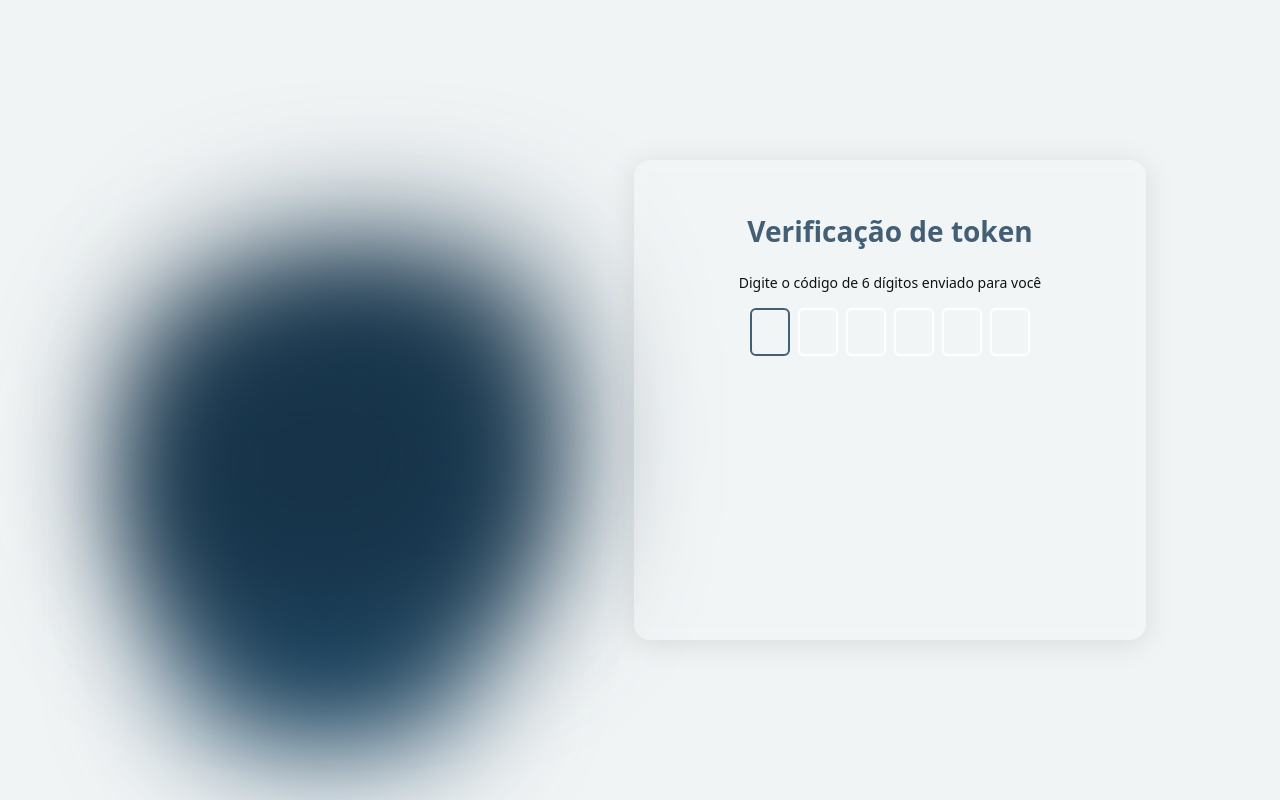
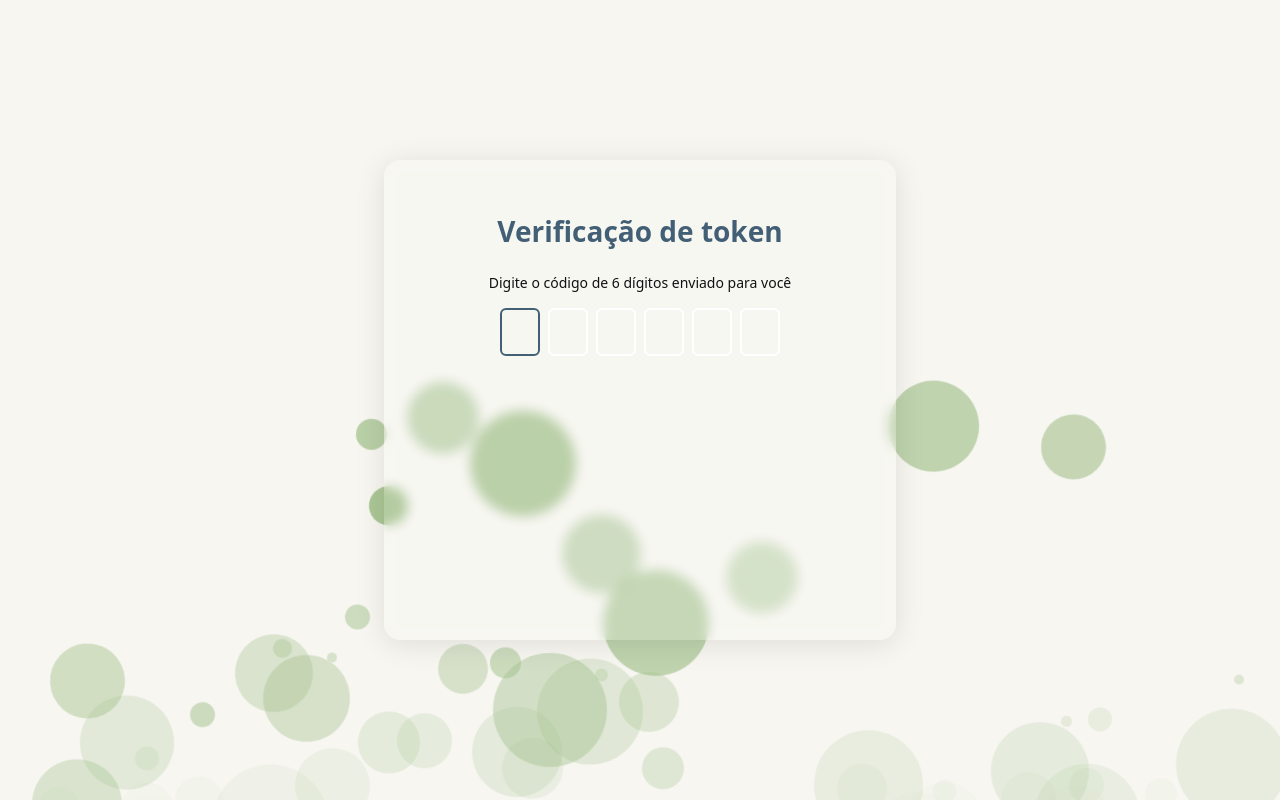
Before and after one commit to Stheffane/auth-mfa-frontend, a React (Vite) app: page /mfa in a window 1280 px wide. Built offline with nearby package versions, Linux system fonts and the light colour scheme.

Commit message:
style(ui): add animated background to auth layout

```diff
--- /dev/null
+++ b/src/shared/components/AnimatedSquares/index.tsx
@@ -0,0 +1,50 @@
+import { useState } from "react";
+import { Square, SquaresWrapper } from "./styles";
+
+type SquareData = {
+  id: number;
+  size: number;
+  left: number;
+  delay: number;
+  duration: number;
+  timing: string;
+};
+
+const random = (min: number, max: number) =>
+  Math.random() * (max - min) + min;
+
+function generateSquares(amount: number): SquareData[] {
+  return Array.from({ length: amount }).map((_, index) => {
+    const size = Math.floor(random(10, 120));
+
+    return {
+      id: index,
+      size,
+      left: random(1, 99),
+      delay: random(0.1, 5),
+      duration: random(12, 24),
+      timing: `cubic-bezier(${Math.random()}, ${Math.random()}, ${Math.random()}, ${Math.random()})`,
+    };
+  });
+}
+
+export function AnimatedSquares() {
+  const [squares] = useState<SquareData[]>(() =>
+    generateSquares(51)
+  );
+
+  return (
+    <SquaresWrapper aria-hidden>
+      {squares.map(square => (
+        <Square
+          key={square.id}
+          $size={square.size}
+          $left={square.left}
+          $delay={square.delay}
+          $duration={square.duration}
+          $timing={square.timing}
+        />
+      ))}
+    </SquaresWrapper>
+  );
+}
--- /dev/null
+++ b/src/shared/components/AnimatedSquares/styles.ts
@@ -0,0 +1,53 @@
+import styled, { keyframes } from "styled-components";
+
+const up = keyframes`
+  from {
+    opacity: 0;
+    transform: translateY(0);
+  }
+  50% {
+    opacity: 1;
+  }
+  to {
+    opacity: 0;
+    transform: translateY(-800px) rotate(960deg);
+  }
+`;
+
+export const SquaresWrapper = styled.ul`
+  position: absolute;
+  inset: 0;
+  list-style: none;
+  margin: 0;
+  padding: 0;
+  overflow: hidden;
+  z-index: 0;
+  background-color: #F7F6F1;
+`;
+
+type SquareProps = {
+  $size: number;
+  $left: number;
+  $delay: number;
+  $duration: number;
+  $timing: string;
+};
+
+export const Square = styled.li<SquareProps>`
+  position: absolute;
+  bottom: ${({ $size }) => `-${$size}px`};
+  left: ${({ $left }) => `${$left}%`};
+
+  width: ${({ $size }) => `${$size}px`};
+  height: ${({ $size }) => `${$size}px`};
+
+  background-color: #a1c08a; //rgba(255, 255, 255, 0.2);
+  border-radius: 100%;
+
+  animation-name: ${up};
+  animation-iteration-count: infinite;
+  animation-direction: alternate;
+  animation-delay: ${({ $delay }) => `${$delay}s`};
+  animation-duration: ${({ $duration }) => `${$duration}s`};
+  animation-timing-function: ${({ $timing }) => $timing};
+`;
--- a/src/shared/components/PageBody/index.tsx
+++ b/src/shared/components/PageBody/index.tsx
@@ -1,11 +1,11 @@
 import type { ReactNode } from "react";
 import { Section } from "./styles";
-import { BlobBackground } from "../BlobBackground";
+import { AnimatedSquares } from "../AnimatedSquares";
 
 export function PageBody({ children }: { children: ReactNode }) {
   return (
     <Section>
-      <BlobBackground />
+      <AnimatedSquares />
       <div className="input-block">
         {children}
       </div>
```
